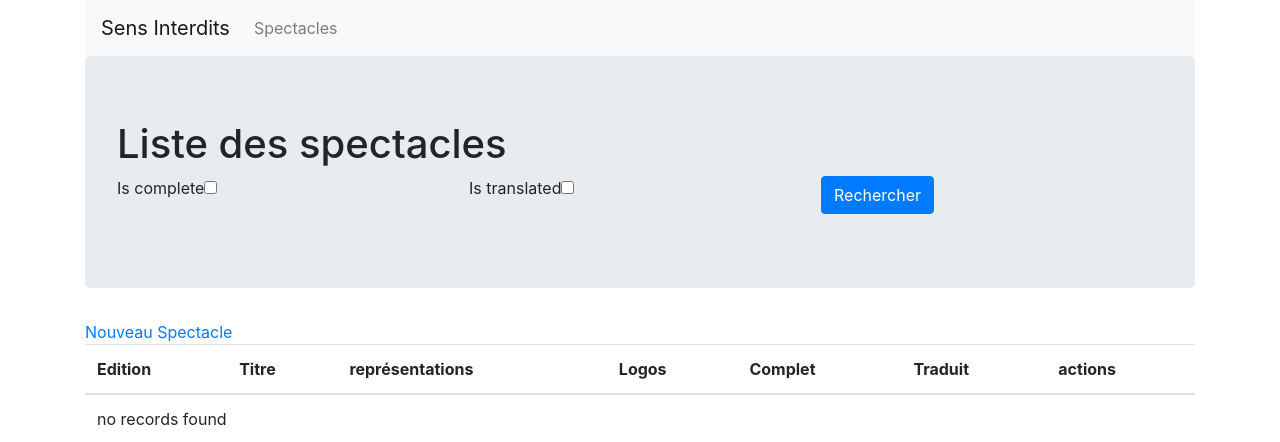
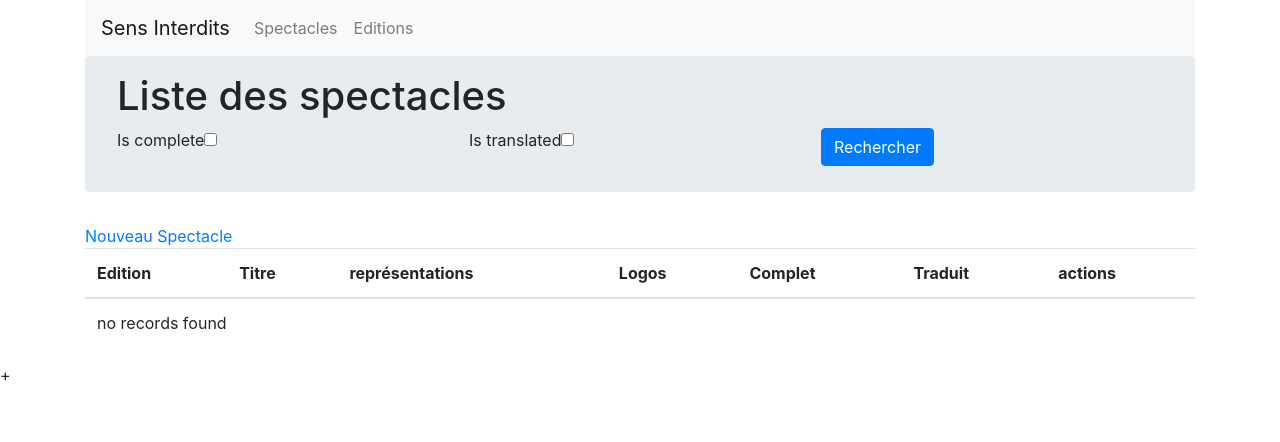
Before and after one commit to JDBOC/Festival-Sens-Interdit, a Symfony app: template templates/admin/show/index.html.twig in a window 1280 px wide. Shown: the top 442 px of the page. Run offline with Twig, Linux system fonts and the light colour scheme; the template is opened without the code that fills it, so the values that code supplies are empty; form fields are guessed from the names that the template uses; some libraries are stand-ins or nearby versions.

Commit message:
updated admin nav

```diff
--- a/templates/admin/show/index.html.twig
+++ b/templates/admin/show/index.html.twig
@@ -3,7 +3,7 @@
 {% block title %}Content index{% endblock %}
 
 {% block body %}
-    <div class="jumbotron">
+    <div class="jumbotron py-3">
         <h1>Liste des spectacles</h1>
         <div>
             {{ form_start(form) }}
--- a/templates/adminBase.html.twig
+++ b/templates/adminBase.html.twig
@@ -11,18 +11,22 @@
     <body>
     <div class="container">
         <nav class="navbar navbar-expand-lg navbar-light bg-light">
-<a class="navbar-brand" href="#">Sens Interdits</a>
-        <button class="navbar-toggler" type="button" data-toggle="collapse" data-target="#navbarSupportedContent" aria-controls="navbarSupportedContent" aria-expanded="false" aria-label="Toggle navigation">
+            <a class="navbar-brand" href="/admin">Sens Interdits</a>
+            <button class="navbar-toggler" type="button" data-toggle="collapse" data-target="#navbarNav" aria-controls="navbarNav" aria-expanded="false" aria-label="Toggle navigation">
             <span class="navbar-toggler-icon"></span>
             </button>
-        <div class="collapse navbar-collapse" id="navbarSupportedContent">
-            <ul class="navbar-nav mr-auto">
+            <div class="collapse navbar-collapse" id="navbarNav">
+                <ul class="navbar-nav">
                     <li class="nav-item">
                         <a class="nav-link" href="/admin/show">Spectacles</a>
+                    </li>
+                    <li class="nav-item">
+                        <a class="nav-link" href="/edition">Editions</a>
                     </li>
                 </ul>
             </div>
         </nav>
+
         {% block body %}{% endblock %}
     </div>
         {% block javascripts %}
```
Lines whose indentation alone changed are shown as unchanged.
